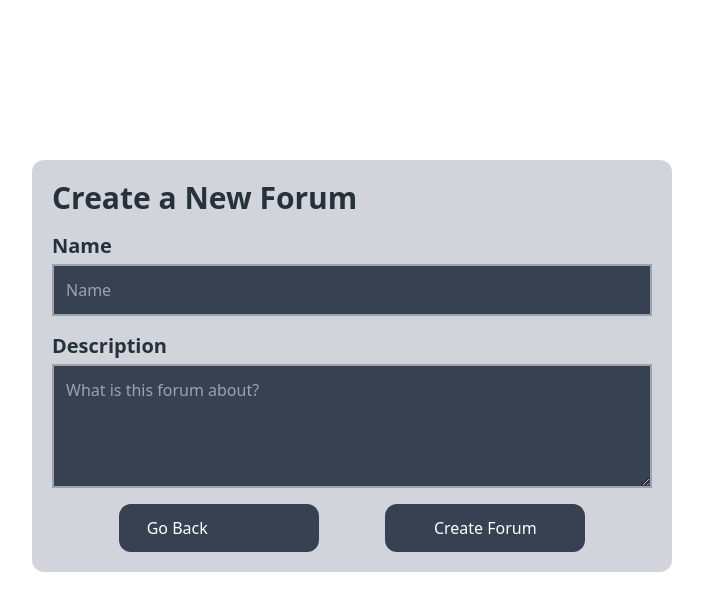
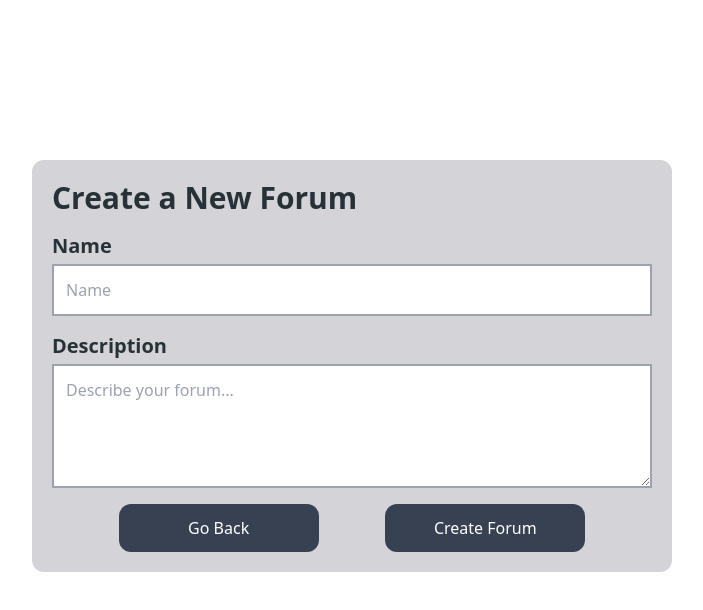
Before and after one commit to PatrickLisiecki/book-review-forum, a React (Vite) app: page /forums/new in a window 1280 px wide. Shown: the top 610 px of the page, without its empty margins (288-991 px from the left). Built offline with nearby package versions, Linux system fonts and the light colour scheme.

Commit message:
Changed form colors

```diff
--- a/src/pages/CreateForum/CreateForumForm.jsx
+++ b/src/pages/CreateForum/CreateForumForm.jsx
@@ -25,7 +25,7 @@ export const action = async ({ request, params }) => {
 
 export default function CreateForumForm() {
     return (
-        <div className="w-6/12 mx-auto my-40 p-5 rounded-xl bg-gray-300">
+        <div className="w-6/12 mx-auto my-40 p-5 rounded-xl bg-zinc-300">
             <Form method="POST" className="flex flex-col gap-2">
                 <div className="flex flex-row justify-between items-center">
                     <span className="font-semibold align-center text-3xl text-midnight">
@@ -45,11 +45,11 @@ export default function CreateForumForm() {
                         name="name"
                         id="name"
                         placeholder="Name"
-                        className="p-3 border-2 border-gray-400 bg-gray-700 text-white focus:outline-none"
+                        className="p-3 border-2 border-gray-400 bg-white focus:outline-none"
                     />
                 </fieldset>
 
-                <fieldset className="flex flex-col gap-1 mt-2 mb-2">
+                <fieldset className="flex flex-col gap-1 mt-2">
                     <label
                         htmlFor="description"
                         className="text-xl font-semibold text-midnight"
@@ -60,15 +60,15 @@ export default function CreateForumForm() {
                         id="description"
                         name="description"
                         rows="4"
-                        className="w-full p-3 text-white border-2 border-gray-400 bg-gray-700 focus:outline-none "
-                        placeholder="What is this forum about?"
+                        className="p-3 border-2 border-gray-400 bg-white focus:outline-none"
+                        placeholder="Describe your forum..."
                     ></textarea>
                 </fieldset>
 
-                <fieldset className="flex flex-row justify-evenly">
+                <fieldset className="flex flex-row justify-evenly mt-2">
                     <Link
                         to="/forums"
-                        className="w-1/3 bg-gray-700 px-7 py-3 rounded-xl cursor-pointer text-white hover:bg-gray-600 hover:border-gray-600"
+                        className="w-1/3 bg-gray-700 px-7 py-3 text-center rounded-xl cursor-pointer text-white hover:bg-gray-600 hover:border-gray-600"
                     >
                         Go Back
                     </Link>
```
